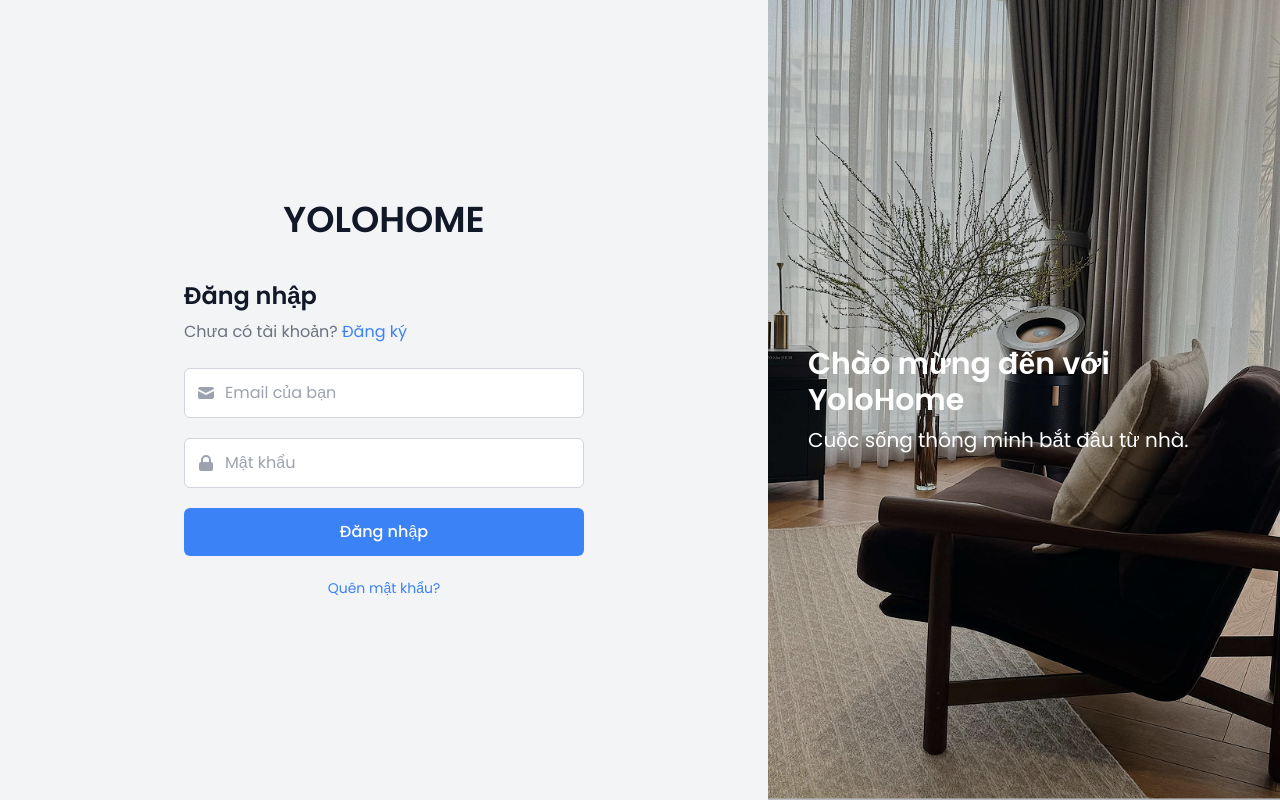
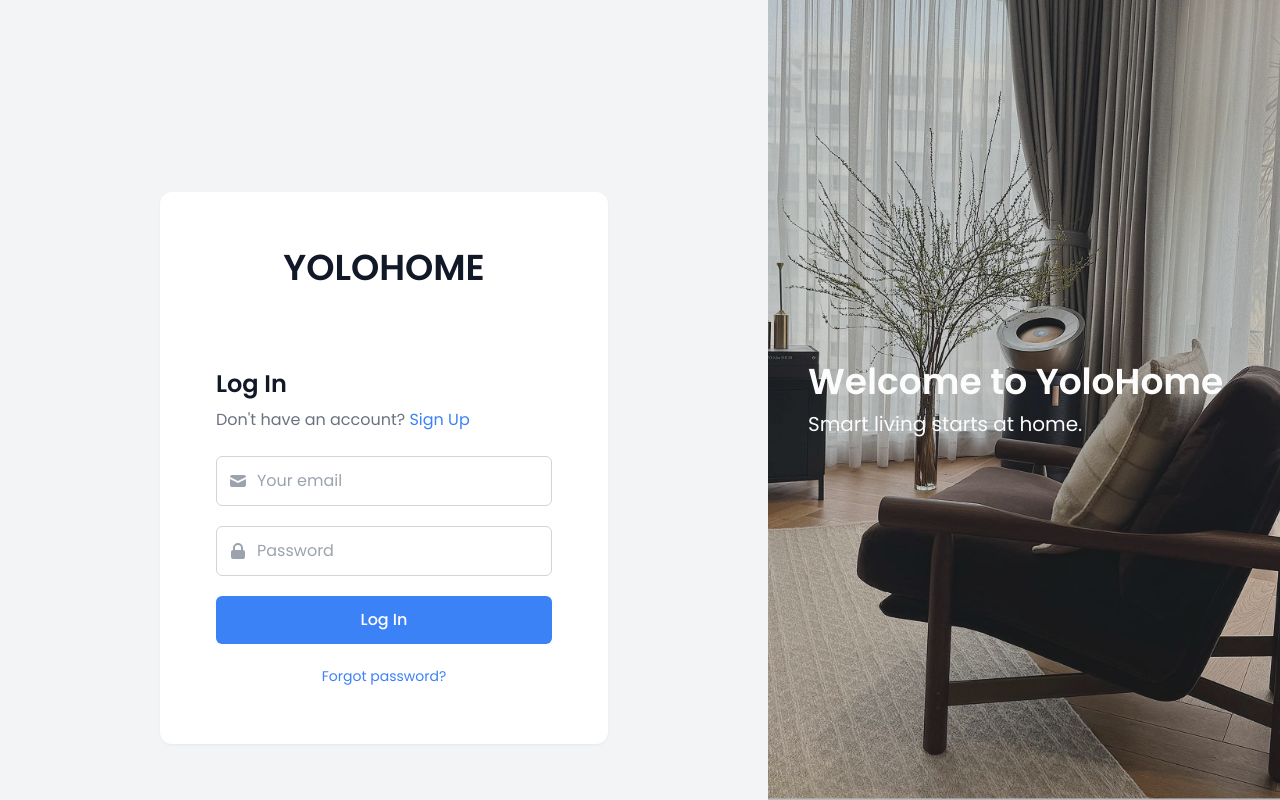
Before and after one commit to quinquin123/DADN_CNPM, a React (Vite) app: page /login in a window 1280 px wide. Built offline with nearby package versions, Linux system fonts and the light colour scheme.

Commit message:
fix something in UI

```diff
--- a/src/pages/YoloHomeLogin.jsx
+++ b/src/pages/YoloHomeLogin.jsx
@@ -14,7 +14,7 @@ const YoloHomeLogin = ({ onLoginSuccess }) => {
     setError("");
 
     if (!email || !password) {
-      setError("Vui lòng nhập cả email và mật khẩu!");
+      setError("Please enter both email and password!");
       setLoading(false);
       return;
     }
@@ -30,11 +30,11 @@ const YoloHomeLogin = ({ onLoginSuccess }) => {
 
       if (!response.ok) {
         const errorData = await response.json();
-        throw new Error(errorData.message || "Email hoặc mật khẩu không đúng!");
+        throw new Error(errorData.message || "Incorrect email or password!");
       }
 
       const data = await response.json();
-      // Lưu token và trạng thái đăng nhập
+      // Save token and authentication status
       localStorage.setItem("accessToken", data.accessToken);
       localStorage.setItem("isAuthenticated", "true");
       onLoginSuccess();
@@ -48,20 +48,21 @@ const YoloHomeLogin = ({ onLoginSuccess }) => {
   return (
     <div className="flex h-screen w-full font-poppins bg-gray-100">
       {/* Left Panel - Login Form */}
-      <div className="w-3/5 flex flex-col items-center justify-center">
-        <div className="text-4xl font-semibold text-gray-900 mb-10">
+      <div className="w-3/5 flex flex-col pt-48 items-center   ">
+
+
+        <div className="w-full p-14 max-w-md bg-white rounded-xl drop-shadow-sm">
+        <div className="text-4xl relative font-semibold text-center pb-20 text-gray-900  ">
           YOLOHOME
         </div>
-
-        <div className="w-full max-w-md px-6">
-          <h2 className="text-2xl font-semibold text-gray-900 mb-2">Đăng nhập</h2>
+          <h2 className="text-2xl font-semibold text-gray-900 mb-2">Log In</h2>
           <p className="text-gray-500 mb-6">
-            Chưa có tài khoản?{" "}
+            Don't have an account?{" "}
             <span
               className="text-blue-500 cursor-pointer hover:underline"
               onClick={() => navigate("/signup")}
             >
-              Đăng ký
+              Sign Up
             </span>
           </p>
 
@@ -87,7 +88,7 @@ const YoloHomeLogin = ({ onLoginSuccess }) => {
               <input
                 type="email"
                 className="w-full pl-10 pr-3 py-3 border rounded-md border-gray-300 focus:outline-none focus:ring-2 focus:ring-blue-500 focus:border-transparent text-gray-900"
-                placeholder="Email của bạn"
+                placeholder="Your email"
                 value={email}
                 onChange={(e) => setEmail(e.target.value)}
                 disabled={loading}
@@ -112,7 +113,7 @@ const YoloHomeLogin = ({ onLoginSuccess }) => {
               <input
                 type="password"
                 className="w-full pl-10 pr-3 py-3 border rounded-md border-gray-300 focus:outline-none focus:ring-2 focus:ring-blue-500 focus:border-transparent text-gray-900"
-                placeholder="Mật khẩu"
+                placeholder="Password"
                 value={password}
                 onChange={(e) => setPassword(e.target.value)}
                 disabled={loading}
@@ -148,10 +149,10 @@ const YoloHomeLogin = ({ onLoginSuccess }) => {
                       d="M4 12a8 8 0 018-8V0C5.373 0 0 5.373 0 12h4z"
                     />
                   </svg>
-                  Đang đăng nhập...
+                  Logging in...
                 </span>
               ) : (
-                "Đăng nhập"
+                "Log In"
               )}
             </button>
 
@@ -161,7 +162,7 @@ const YoloHomeLogin = ({ onLoginSuccess }) => {
                 className="text-blue-500 text-sm hover:underline"
                 onClick={(e) => e.preventDefault()}
               >
-                Quên mật khẩu?
+                Forgot password?
               </a>
             </div>
           </form>
@@ -171,13 +172,13 @@ const YoloHomeLogin = ({ onLoginSuccess }) => {
       {/* Right Panel - Image */}
       <div className="w-2/5 relative bg-gray-200">
         <div
-          className="absolute inset-0 bg-cover bg-center"
+          className="absolute opacity-90 inset-0 bg-cover bg-center"
           style={{ backgroundImage: "url('/login.png')" }}
         >
           <div className="absolute inset-0 bg-black bg-opacity-20"></div>
           <div className="absolute inset-0 flex flex-col justify-center px-10 text-white">
-            <h2 className="text-3xl font-semibold">Chào mừng đến với YoloHome</h2>
-            <p className="text-xl mt-2">Cuộc sống thông minh bắt đầu từ nhà.</p>
+            <h2 className="text-4xl font-semibold">Welcome to YoloHome</h2>
+            <p className="text-xl mt-2">Smart living starts at home.</p>
           </div>
         </div>
       </div>
--- a/src/pages/YoloHomeSignUp.jsx
+++ b/src/pages/YoloHomeSignUp.jsx
@@ -3,8 +3,8 @@ import { useNavigate } from "react-router-dom";
 
 const YoloHomeSignUp = () => {
   const [formData, setFormData] = useState({
-    firstName: "",  // Đổi thành firstName
-    lastName: "",   // Đổi thành lastName
+    firstName: "",  // Using firstName
+    lastName: "",   // Using lastName
     phone: "",
     email: "",
     password: "",
@@ -23,14 +23,14 @@ const YoloHomeSignUp = () => {
     e.preventDefault();
     setError("");
 
-    // Kiểm tra các trường bắt buộc
+    // Check required fields
     const { firstName, lastName, phone, email, password, repeatPassword } = formData;
     if (!firstName || !lastName || !phone || !email || !password) {
-      setError("Vui lòng điền đầy đủ các trường bắt buộc!");
+      setError("Please fill in all required fields!");
       return;
     }
     if (password !== repeatPassword) {
-      setError("Mật khẩu không khớp!");
+      setError("Passwords do not match!");
       return;
     }
 
@@ -41,12 +41,12 @@ const YoloHomeSignUp = () => {
         method: "POST",
         headers: { "Content-Type": "application/json" },
         body: JSON.stringify({
-          firstName: formData.firstName,  // Sửa thành firstName
-          lastName: formData.lastName,    // Sửa thành lastName
+          firstName: formData.firstName,
+          lastName: formData.lastName,
           phone: formData.phone,
           email: formData.email,
           password: formData.password,
-          // avatar và sensorId là tùy chọn, có thể thêm nếu cần
+          // Optionally add avatar and sensorId if needed
         }),
       });
 
@@ -55,26 +55,27 @@ const YoloHomeSignUp = () => {
 
       if (!response.ok) {
         if (response.status === 409) {
-          setError("Email hoặc số điện thoại đã tồn tại!");
+          setError("Email or phone number already exists!");
         } else {
-          setError(data.message || "Đăng ký thất bại!");
+          setError(data.message || "Sign up failed!");
         }
       } else {
-        // Lưu accessToken nếu cần
+        // Save accessToken if needed
         localStorage.setItem("accessToken", data.accessToken);
-        localStorage.setItem("isAuthenticated", "true"); // Đồng bộ với App
-        alert("Đăng ký thành công!");
+        localStorage.setItem("isAuthenticated", "true"); // Sync with App
+        alert("Sign up successful!");
         navigate("/login");
       }
     } catch (err) {
       setLoading(false);
-      setError("Có lỗi xảy ra. Vui lòng thử lại!");
+      setError("An error occurred. Please try again!");
       console.error("Fetch error:", err);
     }
   };
 
   return (
     <div className="flex h-screen w-full font-poppins">
+      {/* Left Panel - Image with text overlay */}
       <div className="w-2/5 relative bg-neutral-900 text-white">
         <div
           className="absolute inset-0 bg-cover bg-center"
@@ -86,19 +87,19 @@ const YoloHomeSignUp = () => {
         </div>
       </div>
 
-      <div className="w-3/5 flex flex-col justify-center items-center px-16 bg-white">
-        <div className="mb-12">
-          <h1 className="text-3xl font-bold tracking-wider text-gray-900">YOLOHOME</h1>
-        </div>
-
-        <div className="w-full max-w-md mx-auto">
-          <h2 className="text-3xl font-semibold mb-8 text-gray-900">Sign Up</h2>
+      {/* Right Panel - Sign Up Form */}
+      <div className="w-3/5 flex flex-col justify-center items-center   bg-gray-100">
+        <div className="w-full max-w-lg bg-white rounded-xl p-10 drop-shadow-sm ">
+        <div className="text-4xl relative font-semibold text-center pb-16 text-gray-900  ">
+          YOLOHOME
+          </div>
+          <h2 className="text-2xl font-semibold mb-8 text-gray-900">Sign Up</h2>
           {error && <p className="text-red-500 mb-4 bg-red-100 p-2 rounded">{error}</p>}
           <form onSubmit={handleSubmit} className="space-y-4">
             <div className="flex space-x-4">
               <input
                 type="text"
-                name="firstName"  // Sửa tên input thành firstName
+                name="firstName"
                 placeholder="First Name"
                 value={formData.firstName}
                 onChange={handleChange}
@@ -107,7 +108,7 @@ const YoloHomeSignUp = () => {
               />
               <input
                 type="text"
-                name="lastName"  // Sửa tên input thành lastName
+                name="lastName"
                 placeholder="Last Name"
                 value={formData.lastName}
                 onChange={handleChange}
```
